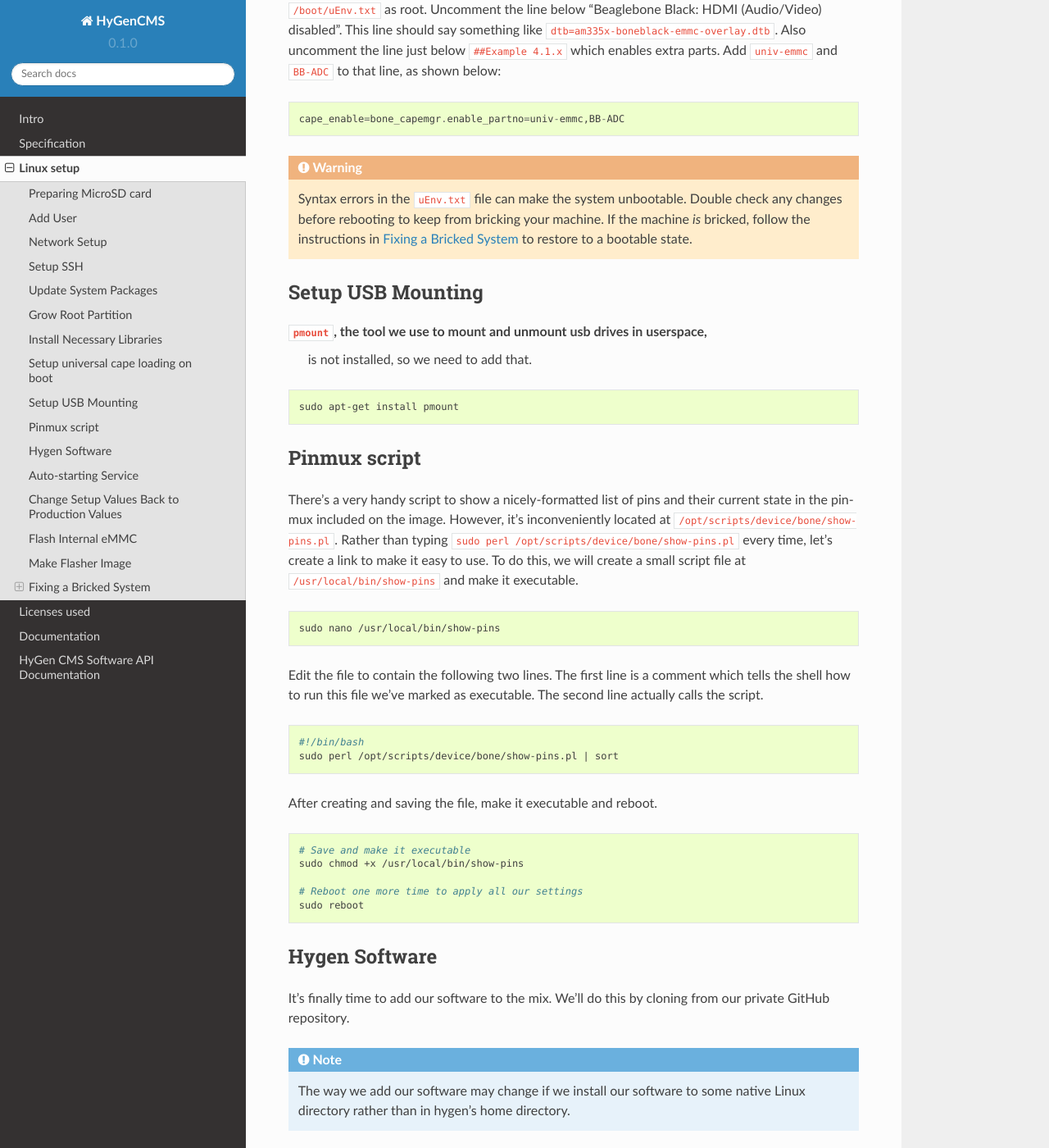
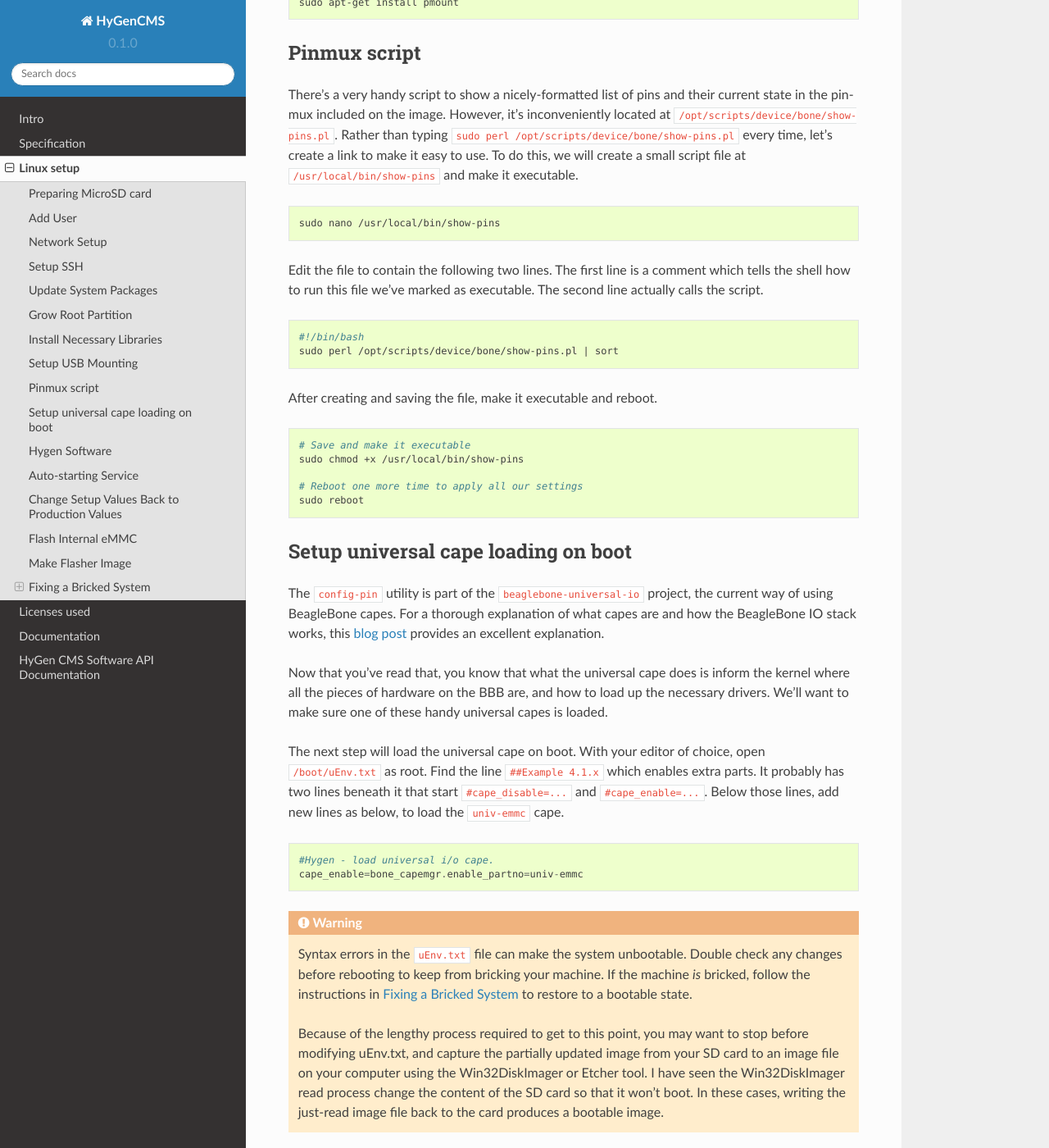
Before and after one commit to BillMarty/HyGenCMS, a Sphinx documentation site: the page built from docs/source/linuxsetup.txt, in a window 1280 px wide and 1400 px high, scrolled down 6621 px. Shown: the whole window at 82% size. Built offline with Sphinx 7.4.7 and the Read the Docs theme 2.0.0, drawn with Linux system fonts in a browser that asks for light colours; some of the changed text lies outside the part shown.

Commit message:
Updates to the linux setup instructions file, incorporating what I learned in getting flashing to work.

```diff
--- a/docs/source/linuxsetup.txt
+++ b/docs/source/linuxsetup.txt
@@ -275,7 +275,9 @@ Grow Root Partition
 We chose to install the console image, because it has very minimal
 software installed. However, the image is also only a 2 GB image, so
 we're not using our entire MicroSD, so we won't be using the entire EMMC
-when we flash it. We'll use ``fdisk`` to fix this. ``fdisk`` is an
+when we flash it.
+
+We'll use ``fdisk`` to fix this. ``fdisk`` is an
 interactive program, so comments in the Bash below will narrate what
 actions to take inside it.
 
@@ -313,6 +315,9 @@ Now check to make sure we've succeeded in using the full disk using
 
 ``df`` ought to report that ``/dev/mmcblk0p1`` is 3.7G now, with about
 25% usage.
+
+If you find that your full-size image won't flash in the "Flash Internal eMMC"
+step below, build a new image where you skip this "Grow Root Partition" step.
 
 
 Install Necessary Libraries
@@ -352,38 +357,6 @@ device tree overlays in that repository are already installed in kernel
     rm master.zip
     cd beaglebone-universal-io-master
     sudo make install_target  # This installs the utility but not the DTOs
-
-
-Setup universal cape loading on boot
-------------------------------------
-
-The ``config-pin`` utility is part of the ``beaglebone-universal-io``
-project, the current way of using BeagleBone capes. For a thorough
-explanation of what capes are and how the BeagleBone IO stack works,
-this `blog post <http://www.righto.com/2016/08/the-beaglebones-io-pins-inside-software.html>`_
-provides an excellent explanation.
-
-Now that you've read that, you know that what the universal cape does
-is inform the kernel where all the pieces of hardware on the BBB are,
-and how to load up the necessary drivers. We'll want to make sure one
-of these handy universal capes is loaded.
-
-The next step will load the universal cape on boot. With your editor of
-choice, open ``/boot/uEnv.txt`` as root. Uncomment the line below
-"Beaglebone Black: HDMI (Audio/Video) disabled". This line should say
-something like ``dtb=am335x-boneblack-emmc-overlay.dtb``. Also
-uncomment the line just below ``##Example 4.1.x`` which enables
-extra parts. Add ``univ-emmc`` and ``BB-ADC`` to that line, as shown
-below::
-
-    cape_enable=bone_capemgr.enable_partno=univ-emmc,BB-ADC
-
-.. warning::
-
-   Syntax errors in the ``uEnv.txt`` file can make the system
-   unbootable. Double check any changes before rebooting to keep from
-   bricking your machine. If the machine *is* bricked, follow the
-   instructions in :ref:`bricked` to restore to a bootable state.
 
 
 Setup USB Mounting
@@ -432,6 +405,46 @@ After creating and saving the file, make it executable and reboot.
     sudo reboot
 
 
+Setup universal cape loading on boot
+------------------------------------
+
+The ``config-pin`` utility is part of the ``beaglebone-universal-io``
+project, the current way of using BeagleBone capes. For a thorough
+explanation of what capes are and how the BeagleBone IO stack works,
+this `blog post <http://www.righto.com/2016/08/the-beaglebones-io-pins-inside-software.html>`_
+provides an excellent explanation.
+
+Now that you've read that, you know that what the universal cape does
+is inform the kernel where all the pieces of hardware on the BBB are,
+and how to load up the necessary drivers. We'll want to make sure one
+of these handy universal capes is loaded.
+
+The next step will load the universal cape on boot. With your editor of
+choice, open ``/boot/uEnv.txt`` as root. Find the line ``##Example 4.1.x``
+which enables extra parts. It probably has two lines beneath it that
+start ``#cape_disable=...`` and ``#cape_enable=...``.  Below those lines,
+add new lines as below, to load the ``univ-emmc`` cape.
+::
+
+    #Hygen - load universal i/o cape.
+    cape_enable=bone_capemgr.enable_partno=univ-emmc
+
+.. warning::
+
+   Syntax errors in the ``uEnv.txt`` file can make the system
+   unbootable. Double check any changes before rebooting to keep from
+   bricking your machine. If the machine *is* bricked, follow the
+   instructions in :ref:`bricked` to restore to a bootable state.
+
+   Because of the lengthy process required to get to this point,
+   you may want to stop before modifying uEnv.txt, and capture the
+   partially updated image from your SD card to an image file on your
+   computer using the Win32DiskImager or Etcher tool. I have seen the
+   Win32DiskImager read process change the content of the SD card so that
+   it won't boot.  In these cases, writing the just-read image file back
+   to the card produces a bootable image.
+
+
 Hygen Software
 --------------
 
@@ -439,9 +452,8 @@ It's finally time to add our software to the mix. We'll do this by
 cloning from our private GitHub repository.
 
 .. note::
-    The way
-    we add our software may change if we install our software to some native
-    Linux directory rather than in hygen's home directory.
+    The way we add our software may change if we install our software
+    to some native Linux directory rather than in hygen's home directory.
 
 .. code:: bash
 
@@ -531,6 +543,7 @@ On restart, these new changes will take effect.
 
 .. _flash-emmc:
 
+
 Flash Internal eMMC
 -------------------
 
@@ -564,6 +577,7 @@ script ``beaglebone-black-make-microSD-flasher-from-eMMC.sh``.
 
 .. _bricked:
 
+
 Fixing a Bricked System
 -----------------------
 
@@ -583,6 +597,7 @@ then continue from :ref:`bricked-booted` below.
 
 
 .. _bricked-booted:
+
 
 Once booted
 ^^^^^^^^^^^
```
